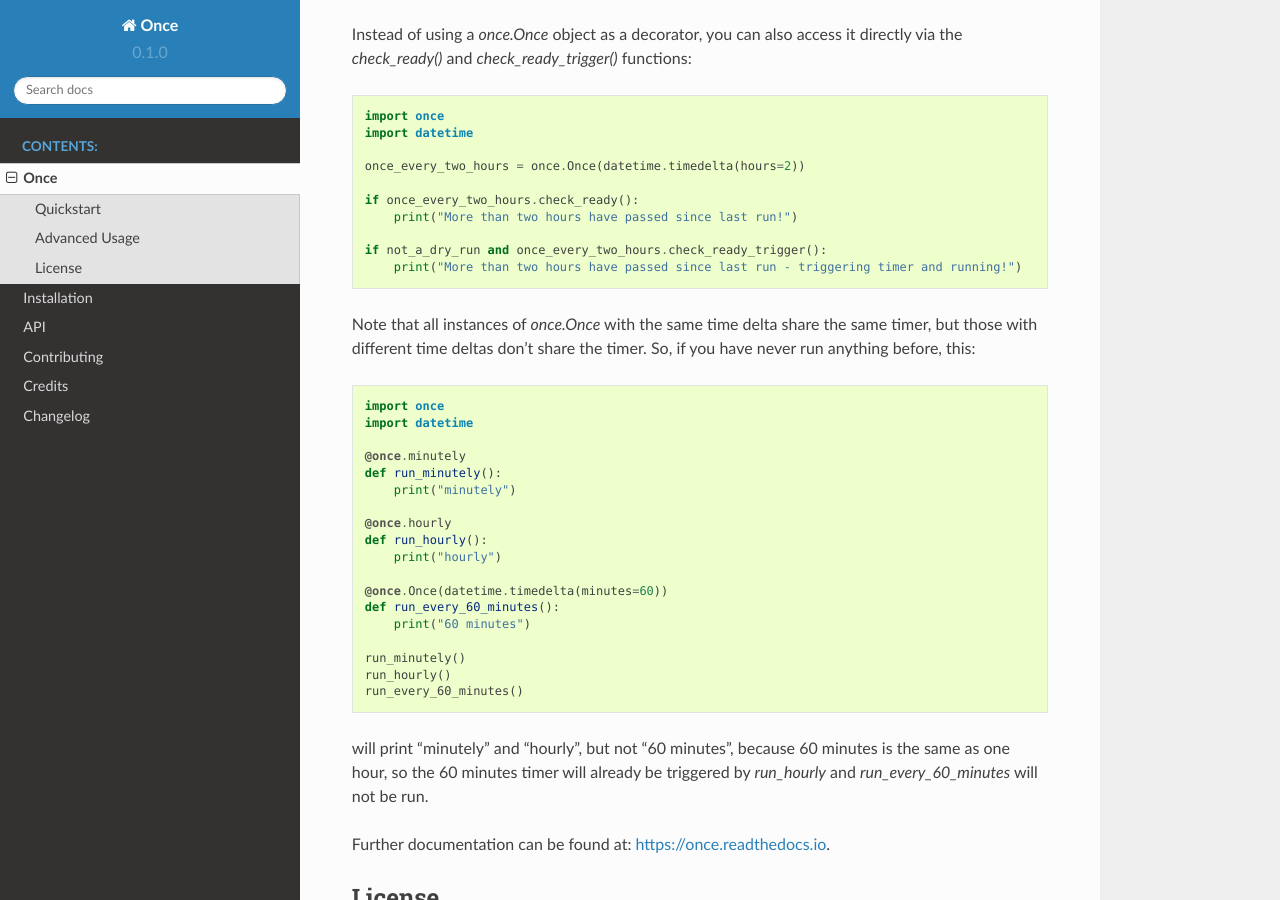
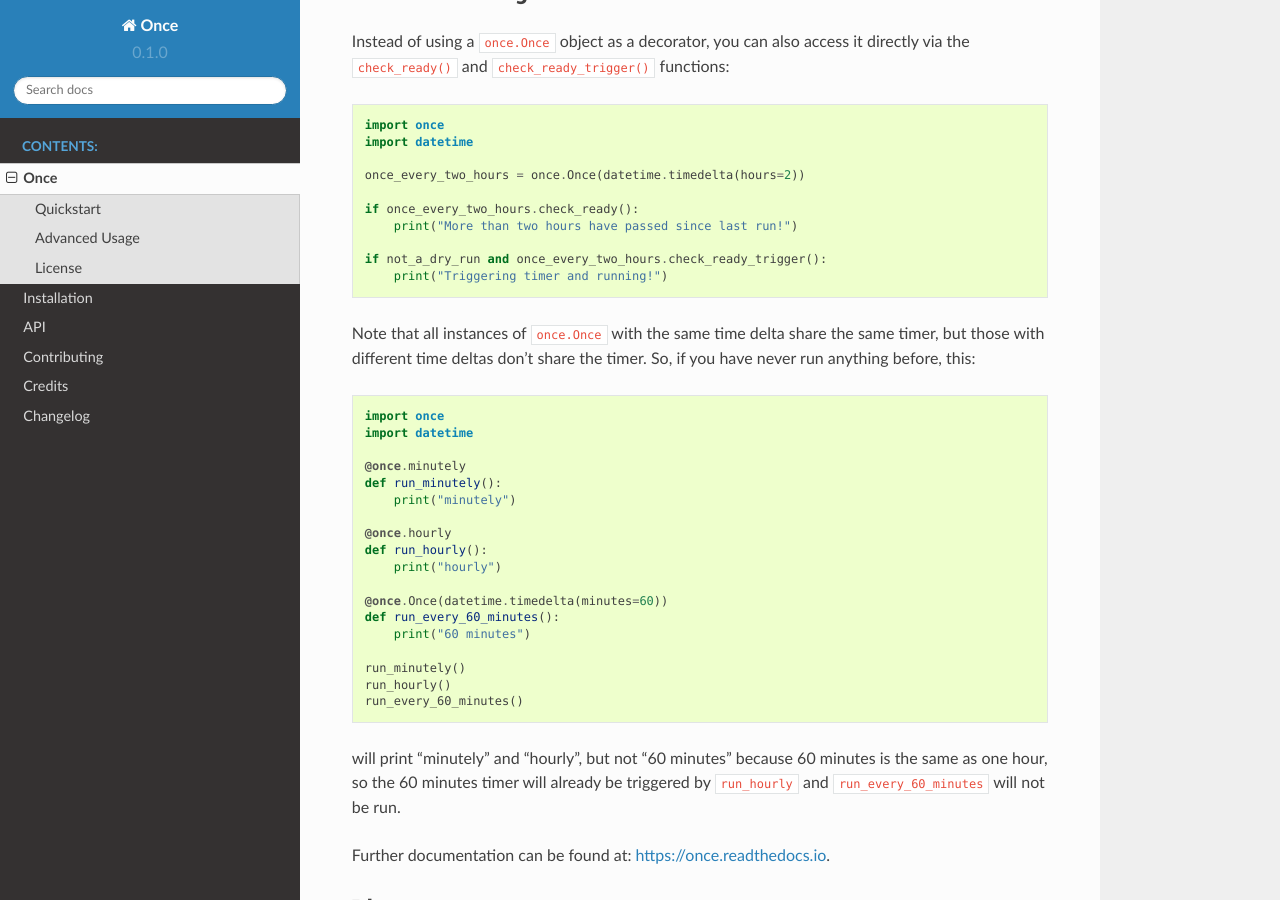
Before and after one commit to mikapfl/once_only, a Sphinx documentation site: the page built from docs/readme.rst, in a window 1280 px wide and 900 px high, scrolled down 962 px. Built offline with Sphinx 7.4.7 and the Read the Docs theme 2.0.0, drawn with Linux system fonts in a browser that asks for light colours; pages that are not in the unit, such as notebooks, are missing from menus.

```diff
--- a/README.rst
+++ b/README.rst
@@ -12,12 +12,15 @@ Once
 
 Run a python script or function only once in a given time frame.
 
-If, for example, you have a script or service which might be called frequently, but you want to report errors only once daily to not annoy people too much, `once` is the library for you.
+If, for example, you have a script or service which might be called frequently,
+but you want to report errors only once daily to not annoy people too much,
+`once` is the library for you.
 
 Quickstart
 ----------
 
-Suppose you want your script to complain, but not more than once a day. `once.daily` is the tool you need::
+Suppose you want your script to complain, but not more than once a day.
+``once.daily`` is the tool you need::
 
     import once
 
@@ -25,7 +28,8 @@ Suppose you want your script to complain, but not more than once a day. `once.da
     def complain():
         print("This is not right!")
 
-Now you can run `complain` as often as you want, from the same python script or from others, it will only be run at
+Now you can run ``complain`` as often as you want, from the same python
+script or from others, it will only be run at
 most once a day, so that at least 24 hours are between two complaints.
 
 If you want to complain more or less often, there are other variants:
@@ -33,18 +37,19 @@ If you want to complain more or less often, there are other variants:
 =================  ==========
 object             time delta
 =================  ==========
-`once.weekly`      1 week
-`once.daily`       1 day
-`once.hourly`      1 hour
-`once.minutely`    1 minute
-`once.Once()`      custom `datetime.timedelta`
+``once.weekly``    1 week
+``once.daily``     1 day
+``once.hourly``    1 hour
+``once.minutely``  1 minute
+``once.Once()``    custom ``datetime.timedelta``
 =================  ==========
 
 Advanced Usage
 --------------
 
-Instead of using a `once.Once` object as a decorator, you can also access it directly via the `check_ready()` and
-`check_ready_trigger()` functions::
+Instead of using a ``once.Once`` object as a decorator, you can also access
+it directly via the ``check_ready()`` and
+``check_ready_trigger()`` functions::
 
     import once
     import datetime
@@ -55,10 +60,11 @@ Instead of using a `once.Once` object as a decorator, you can also access it dir
         print("More than two hours have passed since last run!")
 
     if not_a_dry_run and once_every_two_hours.check_ready_trigger():
-        print("More than two hours have passed since last run - triggering timer and running!")
+        print("Triggering timer and running!")
 
-Note that all instances of `once.Once` with the same time delta share the same timer, but those with different
-time deltas don't share the timer. So, if you have never run anything before, this::
+Note that all instances of ``once.Once`` with the same time delta share the
+same timer, but those with different time deltas don't share the timer.
+So, if you have never run anything before, this::
 
     import once
     import datetime
@@ -79,8 +85,9 @@ time deltas don't share the timer. So, if you have never run anything before, th
     run_hourly()
     run_every_60_minutes()
 
-will print "minutely" and "hourly", but not "60 minutes", because 60 minutes is the same as one hour,
-so the 60 minutes timer will already be triggered by `run_hourly` and `run_every_60_minutes` will not be
+will print "minutely" and "hourly", but not "60 minutes" because
+60 minutes is the same as one hour, so the 60 minutes timer will
+already be triggered by ``run_hourly`` and ``run_every_60_minutes`` will not be
 run.
 
 Further documentation can be found at: https://once.readthedocs.io.
--- a/docs/conf.py
+++ b/docs/conf.py
@@ -36,7 +36,6 @@ extensions = [
     "sphinx.ext.autodoc",
     "sphinx.ext.viewcode",
     "sphinx.ext.napoleon",
-    "nbsphinx",
 ]
 
 napoleon_google_docstring = False
@@ -72,7 +71,7 @@ release = once.__version__
 #
 # This is also used if you do content translation via gettext catalogs.
 # Usually you set "language" from the command line for these cases.
-language = None
+language = "en"
 
 # List of patterns, relative to source directory, that match files and
 # directories to ignore when looking for source files.
@@ -148,9 +147,7 @@ latex_documents = [
 
 # One entry per manual page. List of tuples
 # (source start file, name, description, authors, manual section).
-man_pages = [
-    (master_doc, "once", "Once Documentation", [author], 1)
-]
+man_pages = [(master_doc, "once", "Once Documentation", [author], 1)]
 
 
 # -- Options for Texinfo output ----------------------------------------
--- a/docs/index.rst
+++ b/docs/index.rst
@@ -1,5 +1,5 @@
-Welcome to climate_category's documentation!
-============================================
+Welcome to once's documentation!
+================================
 
 .. toctree::
    :maxdepth: 2
@@ -7,7 +7,6 @@ Welcome to climate_category's documentation!
 
    readme
    installation
-   usage
    api
    contributing
    credits
--- a/setup.cfg
+++ b/setup.cfg
@@ -21,9 +21,10 @@ classifiers =
     Programming Language :: Python :: 3.9
     Programming Language :: Python :: 3.10
 license = Apache Software License 2.0
-license_file = LICENSE
+license_files = LICENSE
 
 [options]
+packages = once
 python_requires = >=3.7
 setup_requires =
     setuptools_scm
```
Also changed, not shown: once/__init__.py (+22 -8 lines), .pre-commit-config.yaml (added), .readthedocs.yml (added), docs/api.rst (line endings or trailing spaces).
